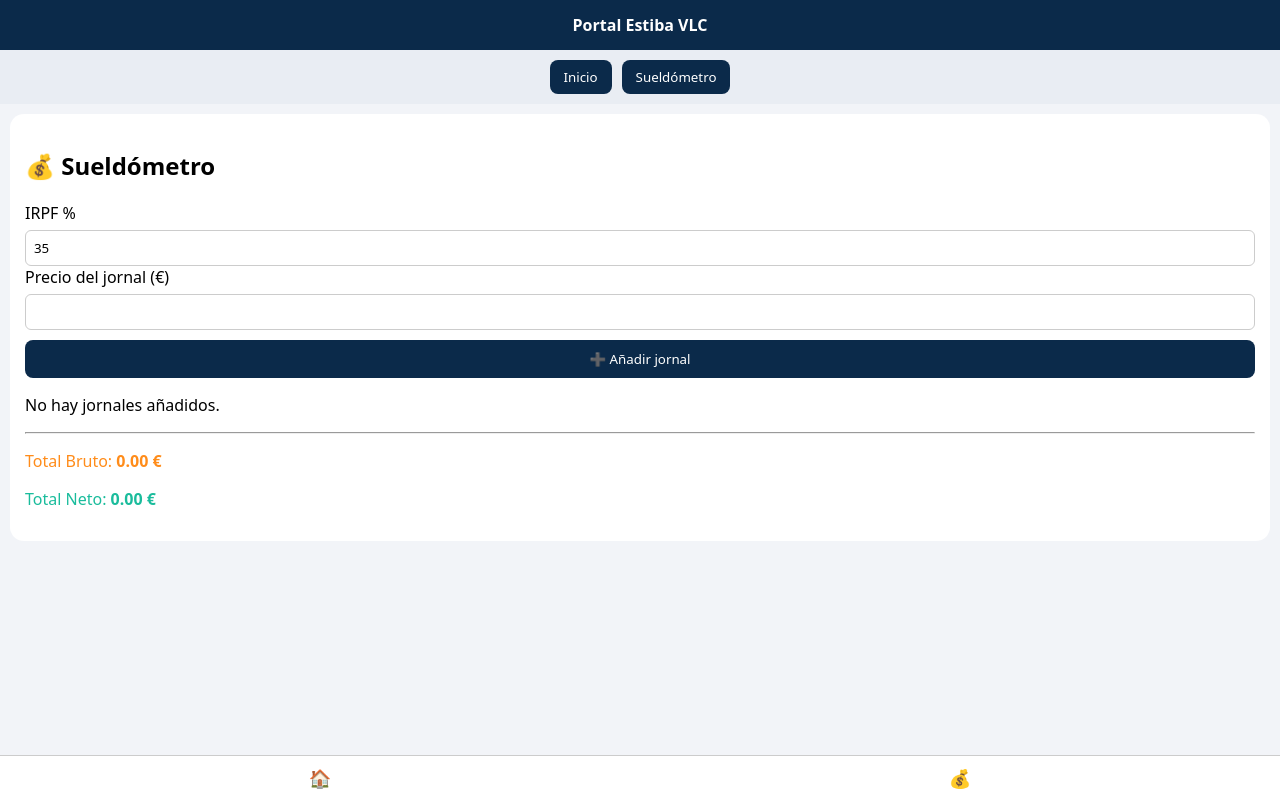
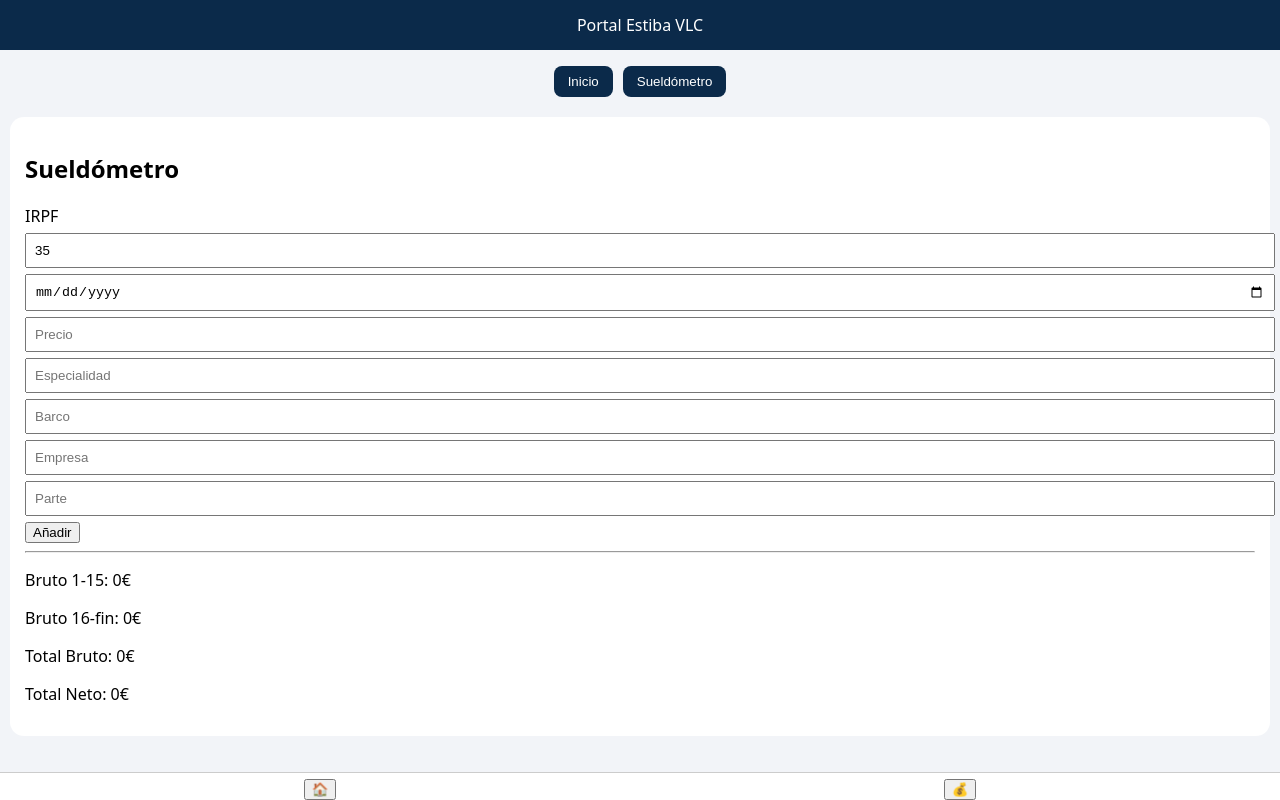
Before and after one commit to PortalEstiba/Estiba, a plain HTML site: page index.html in a window 1280 px wide. Both pictures are taken after a click on the button "Sueldómetro". Drawn offline with Linux system fonts and the light colour scheme.

Commit message:
Add files via upload

```diff
--- a/app.js
+++ b/app.js
@@ -1,74 +1,25 @@
-const view = document.getElementById('view');
-
-let state = JSON.parse(localStorage.getItem('state')) || {
-  jornales: 51,
-  irpf: 35,
-  listaJornales: []
-};
-
-function save(){ localStorage.setItem('state', JSON.stringify(state)); }
-
-function go(page){
-  if(page==='inicio') inicio();
-  if(page==='sueldometro') sueldometro();
+const view=document.getElementById('view');
+let state=JSON.parse(localStorage.getItem('state'))||{irpf:35,jornales:[]};
+function save(){localStorage.setItem('state',JSON.stringify(state));}
+function go(p){p==='inicio'?inicio():sueldometro();}
+function inicio(){view.innerHTML=`<div class='card'><h2>Bienvenido/a</h2><p>Jornales: ${state.jornales.length}</p></div>`;}
+function quincena(f){return new Date(f).getDate()<=15?'1-15':'16-fin';}
+function sueldometro(){
+ let q1=0,q2=0;
+ state.jornales.forEach(j=>{quincena(j.fecha)==='1-15'?q1+=j.precio:q2+=j.precio});
+ const bruto=q1+q2,neto=bruto*(1-state.irpf/100);
+ view.innerHTML=`<div class='card'>
+ <h2>Sueldómetro</h2>
+ <label>IRPF <input type='number' value='${state.irpf}' onchange='setIRPF(this.value)'></label>
+ <input type='date' id='f'><input placeholder='Precio' type='number' id='p'>
+ <input placeholder='Especialidad' id='e'><input placeholder='Barco' id='b'>
+ <input placeholder='Empresa' id='em'><input placeholder='Parte' id='pa'>
+ <button onclick='add()'>Añadir</button>
+ <hr>${state.jornales.map((j,i)=>`${j.fecha} ${j.precio}€ <button onclick='del(${i})'>X</button>`).join('<br>')}
+ <p>Bruto 1-15: ${q1}€</p><p>Bruto 16-fin: ${q2}€</p>
+ <p>Total Bruto: ${bruto}€</p><p>Total Neto: ${neto}€</p></div>`;
 }
-
-function inicio(){
-  view.innerHTML = `
-    <div class="card">
-      <h2>Bienvenido/a</h2>
-      <p>Jornales totales: <strong>${state.jornales}</strong></p>
-    </div>
-  `;
-}
-
-function sueldometro(){
-  const bruto = state.listaJornales.reduce((a,b)=>a+b,0);
-  const neto = bruto * (1 - state.irpf/100);
-
-  let lista = state.listaJornales.map((j,i)=>`
-    <div class="item">
-      <span>Jornal ${i+1}</span>
-      <strong>${j.toFixed(2)} €</strong>
-    </div>
-  `).join('');
-
-  view.innerHTML = `
-    <div class="card">
-      <h2>💰 Sueldómetro</h2>
-
-      <label>IRPF %
-        <input type="number" value="${state.irpf}" onchange="setIRPF(this.value)">
-      </label>
-
-      <label>Precio del jornal (€)
-        <input type="number" id="precio">
-      </label>
-
-      <button class="add" onclick="addJornal()">➕ Añadir jornal</button>
-
-      <div class="list">${lista || '<p>No hay jornales añadidos.</p>'}</div>
-
-      <hr>
-
-      <p class="orange">Total Bruto: <strong>${bruto.toFixed(2)} €</strong></p>
-      <p class="green">Total Neto: <strong>${neto.toFixed(2)} €</strong></p>
-    </div>
-  `;
-}
-
-function addJornal(){
-  const v = Number(document.getElementById('precio').value);
-  if(!v) return;
-  state.listaJornales.push(v);
-  save();
-  sueldometro();
-}
-
-function setIRPF(v){
-  state.irpf = Number(v);
-  save();
-  sueldometro();
-}
-
+function add(){state.jornales.push({fecha:f.value,precio:+p.value,especialidad:e.value,barco:b.value,empresa:em.value,parte:pa.value});save();sueldometro();}
+function del(i){state.jornales.splice(i,1);save();sueldometro();}
+function setIRPF(v){state.irpf=+v;save();sueldometro();}
 go('inicio');
--- a/index.html
+++ b/index.html
@@ -9,9 +9,7 @@
 </head>
 <body>
 
-<header class="topbar">
-  <span>Portal Estiba VLC</span>
-</header>
+<header class="topbar">Portal Estiba VLC</header>
 
 <nav class="top-nav">
   <button onclick="go('inicio')">Inicio</button>
--- a/style.css
+++ b/style.css
@@ -1,15 +1,8 @@
-*{box-sizing:border-box;font-family:system-ui}
-body{margin:0;background:#f2f4f8}
-.topbar{background:#0b2a4a;color:white;padding:14px;text-align:center;font-weight:600}
-.top-nav{display:flex;gap:10px;justify-content:center;padding:10px;background:#e9edf3}
+body{margin:0;font-family:system-ui;background:#f2f4f8}
+.topbar{background:#0b2a4a;color:white;padding:14px;text-align:center}
+.top-nav{display:flex;gap:10px;justify-content:center;padding:10px}
 .top-nav button{padding:8px 14px;border:none;border-radius:8px;background:#0b2a4a;color:white}
 .bottom-nav{position:fixed;bottom:0;left:0;right:0;display:flex;justify-content:space-around;background:white;border-top:1px solid #ccc}
-.bottom-nav button{padding:10px;border:none;background:none;font-size:18px}
-
 .card{background:white;margin:10px;padding:15px;border-radius:14px}
-.orange{color:#ff8c1a}
-.green{color:#1abc9c}
-input{width:100%;padding:8px;margin-top:6px;border-radius:6px;border:1px solid #ccc}
-button.add{background:#0b2a4a;color:white;border:none;padding:10px;border-radius:8px;width:100%;margin-top:10px}
-.list{margin-top:10px}
-.item{display:flex;justify-content:space-between;padding:6px 0;border-bottom:1px solid #eee}
+input{width:100%;padding:8px;margin-top:6px}
+button{margin-top:6px}
```
Also changed, not shown: sw.js (+2 -10 lines), manifest.json, 1 other file.
